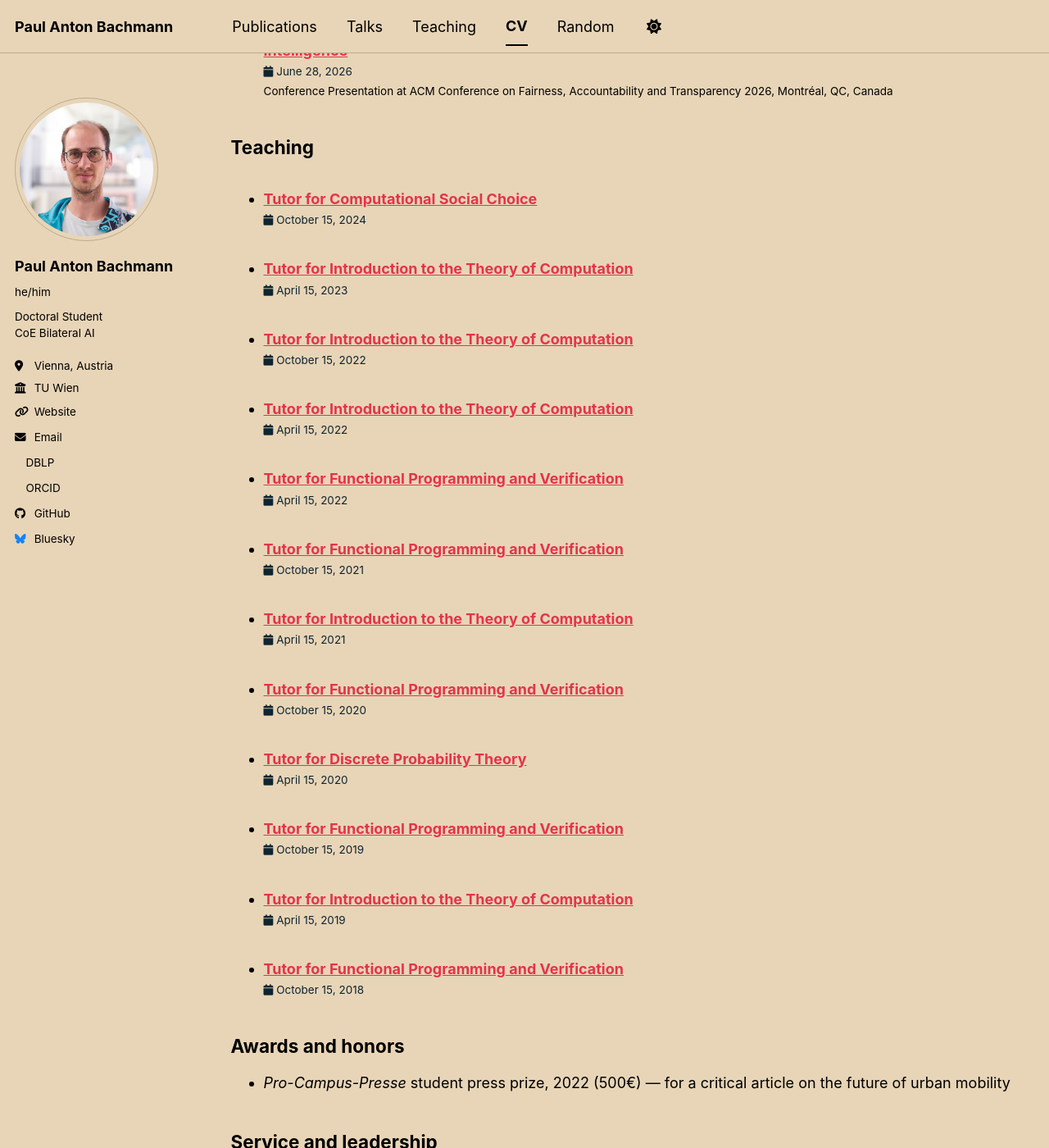
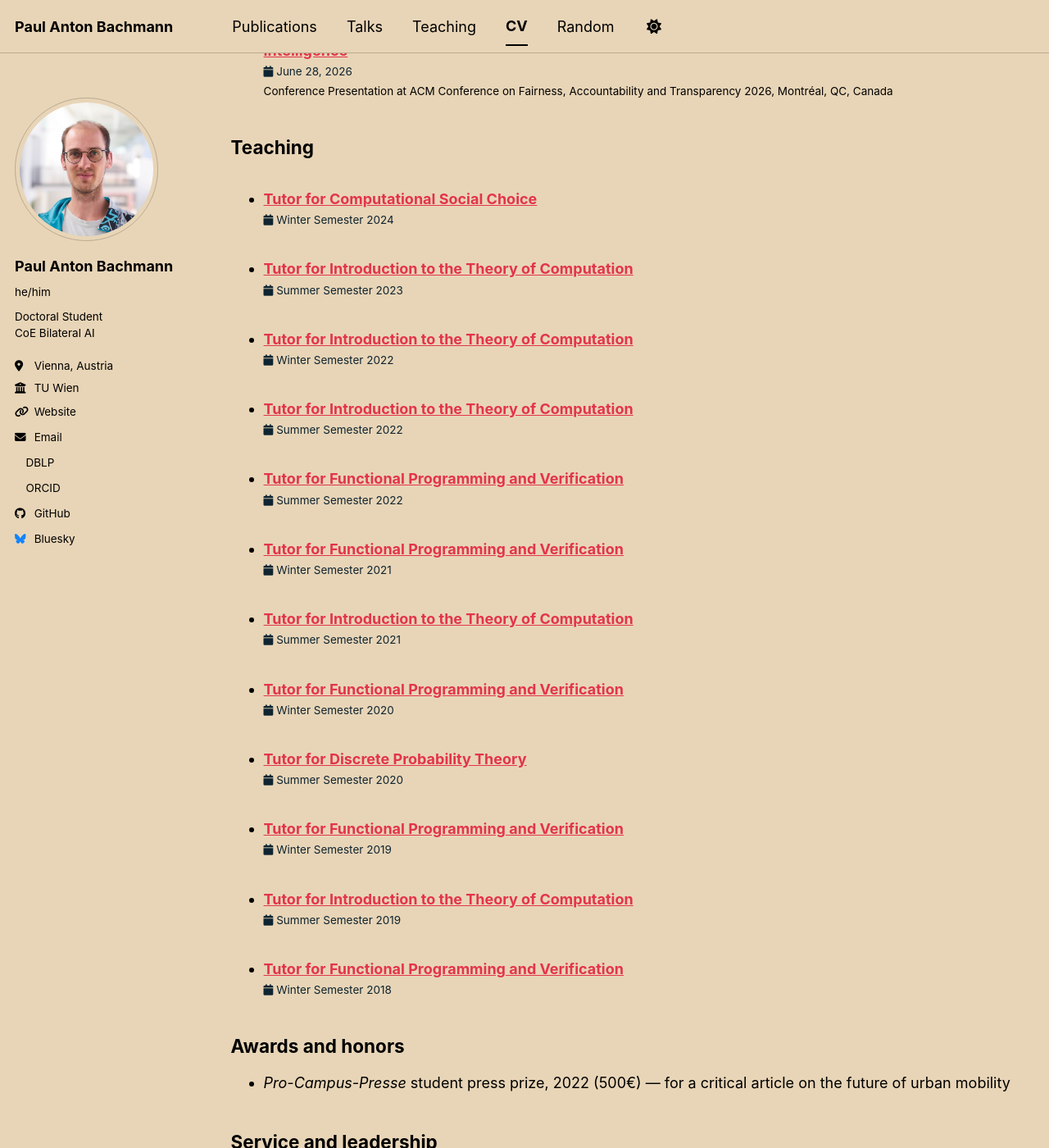
Before and after one commit to pabachmann/pabachmann.github.io, a Jekyll site: the page built from _pages/cv.md, in a window 1280 px wide and 1400 px high, scrolled down 2477 px. Shown: the whole window at 82% size. Built offline with Jekyll 4.4.1, drawn with Linux system fonts in a browser that asks for light colours; a style sheet for code colours, icons or effects is not loaded.

Commit message:
teaching semesters instead of dates

```diff
--- a/_includes/archive-single-cv.html
+++ b/_includes/archive-single-cv.html
@@ -36,7 +36,17 @@
       {% endif %}
     </h3>
     {% if post.authors %}<p class="page__meta"> {{ post.authors }}</p>{% endif %}
-    {% if post.date %}<p class="page__meta"><i class="fa fa-calendar" aria-hidden="true"></i> {{ post.date | date: '%B %d, %Y' }}</p>{% endif %}
+    {% if post.collection == 'teaching' and post.date %}
+      {% assign month = post.date | date: '%m' | plus: 0 %}
+      {% if month >= 4 and month <= 9 %}
+        {% assign semester = "Summer Semester" %}
+      {% else %}
+        {% assign semester = "Winter Semester" %}
+      {% endif %}
+      <p class="page__meta"><i class="fa fa-calendar" aria-hidden="true"></i> {{ semester }} {{ post.date | date: '%Y' }}</p>
+    {% elsif post.date %}
+      <p class="page__meta"><i class="fa fa-calendar" aria-hidden="true"></i> {{ post.date | date: '%B %d, %Y' }}</p>
+    {% endif %}
     {% if post.read_time %}
       <p class="page__meta"><i class="fa fa-clock" aria-hidden="true"></i> {% include read-time.html %}</p>
     {% endif %}
```
Also changed, not shown: _includes/archive-single.html (+7 -1 lines), _layouts/single.html (+7 -1 lines).
